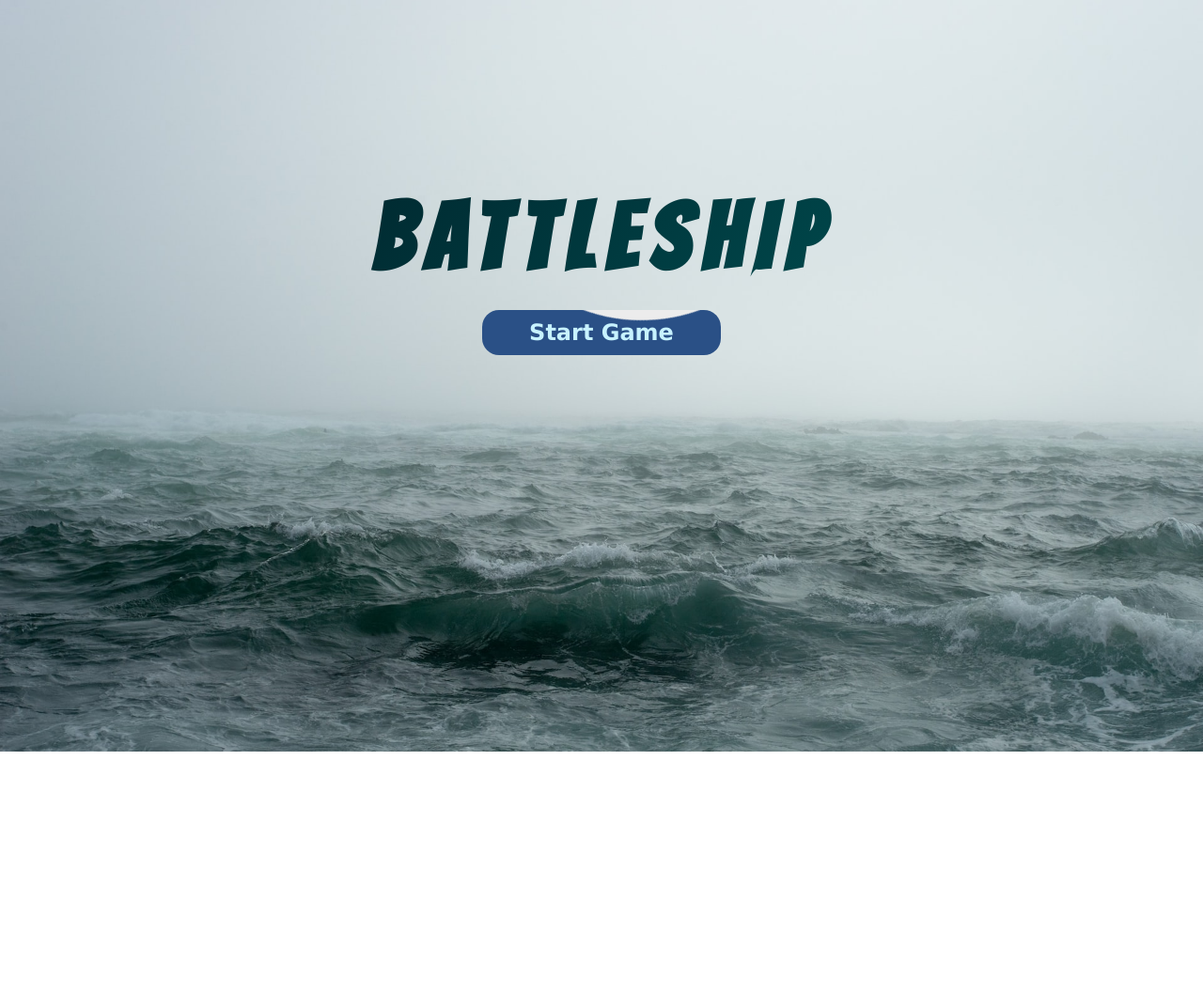
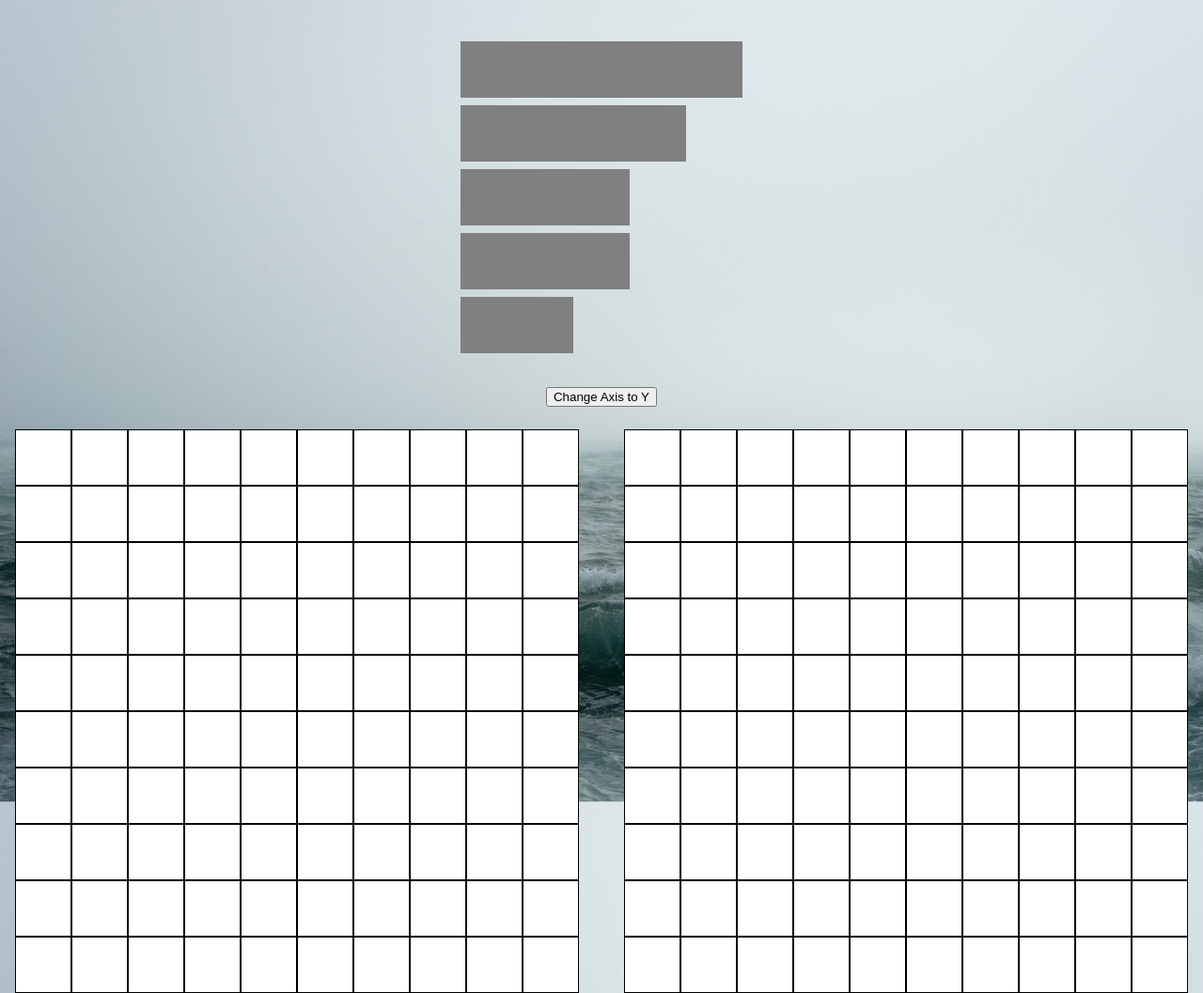
Before and after one commit to AnthonyHeinrichs/odin-battleship, a website built with webpack: page dist/index.html in a window 1280 px wide. Shown: the whole page at 94% size. Before the commit the page ends 800 px from the top, so only its background shows below. Built offline with nearby package versions, Linux system fonts and the light colour scheme.

Commit message:
Added draggable ships to the gameboard on game start

```diff
--- a/src/components/initial-page-load.js
+++ b/src/components/initial-page-load.js
@@ -3,6 +3,7 @@
 
   const titleScreen = document.createElement("div");
   titleScreen.classList.add("titleScreen");
+  titleScreen.classList.add("hidden")
   titleScreen.id = "titleScreen";
   mainDiv.appendChild(titleScreen);
 
--- /dev/null
+++ b/src/components/place-ships.js
@@ -0,0 +1,90 @@
+const Ship = require("../modules/ship");
+
+const placeShips = (gameboard, player) => {
+  const mainDiv = document.getElementById('mainDiv')
+
+  if (player) {
+    let axis = "x"
+
+
+    // Create ships
+    const shipDockDiv = document.createElement('div')
+    shipDockDiv.classList.add('shipDockDiv')
+    mainDiv.prepend(shipDockDiv)
+    const shipDock = document.createElement('div')
+    shipDock.classList.add('shipDock')
+    shipDock.id = 'shipDock'
+    shipDockDiv.appendChild(shipDock)
+
+    const carrier = Ship(5, 'carrier')
+    const battleship = Ship(4, 'battleship')
+    const cruiser = Ship(3, 'cruiser')
+    const submarine = Ship(3, 'submarine')
+    const destroyer = Ship(2, 'destroyer')
+    const ships = [carrier,battleship,cruiser,submarine,destroyer]
+
+    ships.forEach(ship => {
+      const newShip = document.createElement('div')
+      newShip.classList.add('ship')
+      newShip.id = `${ship.name}`
+
+      const draggableArea = document.createElement('div')
+      draggableArea.classList.add('draggable')
+      draggableArea.setAttribute('draggable', true)
+      newShip.appendChild(draggableArea)
+
+      for (let i = 0; i < ship.length; i++) {
+        const shipSquare = document.createElement('div')
+        shipSquare.classList.add('shipSquare')
+        draggableArea.appendChild(shipSquare)
+      }
+      shipDock.appendChild(newShip)
+    })
+
+     // Create button to change axis
+    const axisBtn = document.createElement('button')
+    axisBtn.innerText = `Change Axis to ${(axis == 'x') ? 'Y' : 'X'}`
+    shipDockDiv.prepend(axisBtn)
+    const draggableItems = document.querySelectorAll('.draggable')
+    // Add event listener to axis button to change axis and button text
+    axisBtn.addEventListener('click', () => {
+      if (axis == "x") {
+        axis = "y"
+        shipDock.classList.add('flex')
+        draggableItems.forEach(ship => {
+          ship.classList.add('flexDirectionY')
+        })
+      } else if (axis == 'y') {
+        shipDock.classList.remove('flex')
+        axis = "x"
+        draggableItems.forEach(ship => {
+          ship.classList.remove('flexDirectionY')
+        })
+      }
+      axisBtn.innerText = `Change Axis to ${(axis == 'x') ? 'Y' : 'X'}`
+    })
+
+    // const addShipToBoard = (ship) => {
+    //   const playerSquares = document.querySelectorAll('.playerSquare')
+    //   playerSquares.forEach(square => {
+    //     square.addEventListener('click', event => {
+    //       const squareId = parseInt(event.target.id)
+    //       if (gameboard.addShip(squareId, axis, ship.length) == 'Valid') {
+    //         gameboard.addShip(squareId, axis, ship.length)
+    //         console.log(`Your ${ship.name} has been placed`)
+    //       } else {
+    //         console.log(`Your ${ship.name} can't go there!`)
+    //       }
+    //     })
+    //   })
+    // }
+
+
+
+
+  } else {
+
+  }
+}
+
+export default placeShips;
--- a/src/global-styles.css
+++ b/src/global-styles.css
@@ -1,6 +1,7 @@
 @import url('https://fonts.googleapis.com/css2?family=Bangers&display=swap');
 
 body {
+  margin: 0;
   background: url('./public/battlefield.jpg') no-repeat center center fixed;
   background-size: cover;
   -webkit-background-size: cover;
--- a/src/main.js
+++ b/src/main.js
@@ -2,10 +2,11 @@ import "./global-styles.css";
 import "./styles/start-btn.css";
 import "./styles/gameboard.css";
 import initialPageLoad from "./components/initial-page-load";
+import placeShips from "./components/place-ships";
 const Gameboard = require("./modules/gameboard");
-const Ship = require("./modules/ship");
 
 initialPageLoad();
+
 
 const startButton = document.getElementById("start");
 const titleScreen = document.getElementById("titleScreen");
@@ -27,7 +28,7 @@ const playerGameboard = Gameboard();
 
 const playerGameboardDiv = document.createElement("div");
 playerGameboardDiv.classList.add("playerGameboard");
-playerGameboardDiv.classList.add("hidden");
+// playerGameboardDiv.classList.add("hidden");
 gameboards.appendChild(playerGameboardDiv);
 
 // Creating a div for each square in the gameboard (10 x 10)
@@ -42,7 +43,7 @@ const computerGameboard = Gameboard();
 
 const computerGameboardDiv = document.createElement("div");
 computerGameboardDiv.classList.add("computerGameboard");
-computerGameboardDiv.classList.add("hidden");
+// computerGameboardDiv.classList.add("hidden");
 gameboards.appendChild(computerGameboardDiv);
 // Creating a a div for each square in the gameboard (10 x 10)
 for (let i = 0; i < computerGameboard.board.length; i++) {
@@ -52,13 +53,14 @@ for (let i = 0; i < computerGameboard.board.length; i++) {
   computerGameboardDiv.appendChild(square);
 }
 
-// const runGame = () => {
-//   // Ask user to place ship
-//   const carrier = Ship(5)
-//   console.log(
-//     'please place your', carrier
-//   )
-// }
+const runGame = () => {
+  // Place ships for user
+  placeShips(playerGameboard, true)
+  // Place ships for computer
+  placeShips(computerGameboard, false)
+}
+
+runGame();
 
 // Event listeners for each square
 
--- a/src/modules/gameboard.js
+++ b/src/modules/gameboard.js
@@ -58,18 +58,14 @@ const Gameboard = () => {
       return firstLocCode == lastLocCode;
       /* If we are placing a ship along the y axis, make sure it does not
     go outside of the gameboards y-axis, or overlap into a new column*/
-    } else {
+    } else if (axis == "y") {
       let firstLocCode = board[startSquare].location.split("")[1];
-      let lastLoc = board[startSquare + 10 * length];
-      // Check that no ships already exist on the requested squares
+      let lastLoc = board[startSquare + (length * 10) - 10];
+      // Check that no ships already exist on the requested squares or last loc isn't outside board
       for (let i = 0; i < length; i++) {
-        if (board[startSquare + i * 10].hasShip == true) {
+        if ((lastLoc == undefined) || (board[startSquare + i * 10].hasShip == true)) {
           return false;
         }
-      }
-      // If the square of the end of the ship is outside the gameboard, return false
-      if (lastLoc == undefined) {
-        return false;
       }
       let lastLocCode = lastLoc.location.split("")[1];
       // Return true if location code (number) for both locations is the same
@@ -90,15 +86,17 @@ const Gameboard = () => {
           for (let i = 0; i < length; i++) {
             this.board[startSquare + i].hasShip = true;
           }
+          return('Valid');
           // Placing new ship on y-axis
         } else {
           for (let i = 0; i < length; i++) {
             this.board[startSquare + i * 10].hasShip = true;
           }
+          return('Valid');
         }
         // If the requested ship location is not valid, returning message
       } else {
-        return "Your ship cannot be placed here";
+        return "Invalid";
       }
     },
     receiveAttack(boardId) {
--- a/src/modules/ship.js
+++ b/src/modules/ship.js
@@ -1,9 +1,10 @@
-const Ship = (length) => {
+const Ship = (length, name) => {
   let isSunk = false;
   let hits = 0;
 
   return {
     length: length,
+    name: name,
     hits: hits,
     isSunk: isSunk,
     checkIfSunk() {
--- a/src/styles/gameboard.css
+++ b/src/styles/gameboard.css
@@ -6,7 +6,7 @@
   display: flex;
   flex-wrap: wrap;
   justify-content: center;
-  margin-top: 92px;
+  margin-top: 24px;
   gap: 48px;
 }
 
@@ -25,3 +25,41 @@
 .playerSquare:hover, .computerSquare:hover {
   background-color: aquamarine;
 }
+
+.shipDockDiv {
+  margin-top: 24px;
+  display: flex;
+  justify-content: center;
+  align-items: center;
+  flex-direction: column-reverse;
+  gap: 24px;
+}
+
+.shipDock {
+  background: transparent;
+  padding: 12px;
+}
+
+.flex {
+  display: flex;
+  gap: 8px;
+}
+
+.ship {
+  margin-top: 8px;
+  background: transparent;
+}
+
+.flexDirectionY {
+  flex-direction: column;
+}
+
+.shipSquare {
+  height: 60px;
+  width: 60px;
+  background-color: gray;
+}
+
+.draggable {
+  display: flex;
+}
```
Also changed, not shown: src/tests/gameboard.test.js (+14 -8 lines), dist/main.js.
